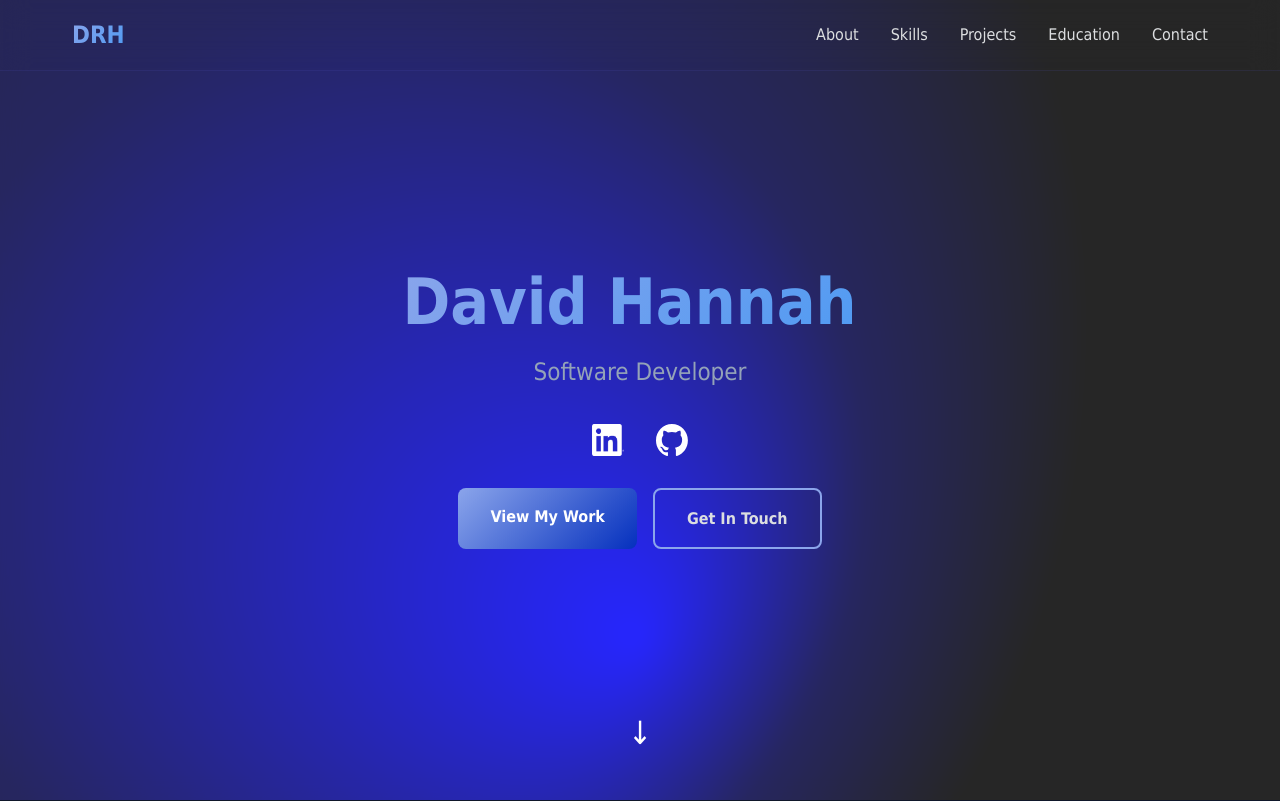
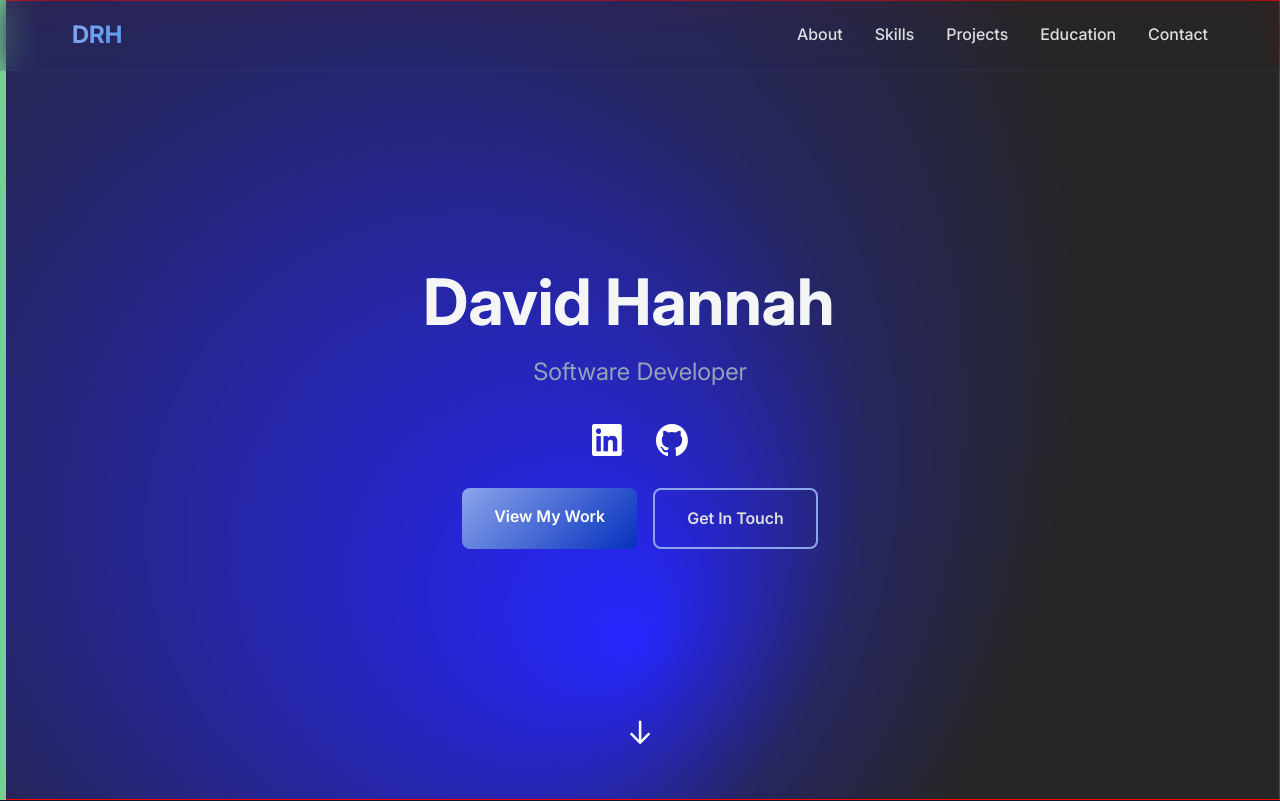
Before and after one commit to DavidRHannah/DavidRHannah.github.io, a plain HTML site: page index.html in a window 1280 px wide. Shown: the top 801 px of the page. Drawn offline with Linux system fonts and the light colour scheme.

Commit message:
styling updates

```diff
--- a/index.html
+++ b/index.html
@@ -5,6 +5,22 @@
     <meta name="viewport" content="width=device-width, initial-scale=1.0">
     <title>DRH</title>
     <style>
+        @font-face {
+            font-family: 'Inter';
+            font-style: normal;
+            font-weight: 100 900;
+            font-display: swap;
+            src: url('/assets/fonts/inter/Inter-VariableFont_opsz\,wght.ttf') format('woff2');
+        }
+
+        @font-face {
+            font-family: 'Inter';
+            font-style: italic;
+            font-weight: 100 900;
+            font-display: swap;
+            src: url('/assets/fonts/inter/Inter-Italic-VariableFont_opsz\,wght.ttf') format('woff2');
+        }
+
         * {
             margin: 0;
             padding: 0;
@@ -23,7 +39,7 @@
         }
 
         body {
-            font-family: 'sans-serif', Tahoma, Geneva, Verdana, sans-serif;
+            font-family: 'Inter', sans-serif, Tahoma, Geneva, Verdana, sans-serif;
             background: var(--dark);
             color: var(--text);
             line-height: 1.6;
@@ -121,7 +137,7 @@
             margin-bottom: 1rem;
             background: linear-gradient(135deg, var(--primary), var(--accent));
             -webkit-background-clip: text;
-            -webkit-text-fill-color: transparent;
+            -webkit-text-fill-color:whitesmoke;
             background-clip: text;
             animation: fadeInUp 0.8s ease;
         }
@@ -492,7 +508,7 @@
             <rect cx="0" cy="0" width="100" height="100" fill="url(#radialGradient1)" />
         </svg>
 
-        <div class="glass-effect hero-content" style="width:100%; min-height:100%;">
+        <div class="glass-effect hero-content" style="width:100%; min-height:100%; border: 1px solid red;">
             <h1 style="display:flex; align-items: center; padding:0; margin:0;">
                 <span id="typing-text"></span><span id="cursor">|</span>
             </h1>
@@ -510,6 +526,10 @@
             </div>
         </div>
     </section>
+
+    <div class="progress-bar" style="width:6px;height:100%;background-color:rgb(120, 204, 148); position: fixed; top:0; left:0;">
+        <div class="progress-bar-fill" style="width:100%;height:0%;background-color: rgb(2, 58, 21)"></div>
+    </div>
 
     <!-- About Section -->
     <section id="about">
@@ -759,7 +779,7 @@
         document.querySelectorAll('section, .project-card, .skill-category').forEach(el => {
             el.style.opacity = '0';
             el.style.transform = 'translateY(30px)';
-            el.style.transition = 'opacity 0.6s ease, transform 0.6s ease';
+            el.style.transition = 'opacity 0.4s ease, transform 0.4s ease';
             observer.observe(el);
         });
 
```
Also changed, not shown: assets/fonts/inter/Inter-Italic-VariableFont_opsz,wght.ttf (added), assets/fonts/inter/Inter-VariableFont_opsz,wght.ttf (added), assets/fonts/inter/OFL.txt (added), assets/fonts/inter/README.txt (added), 1 other file.
